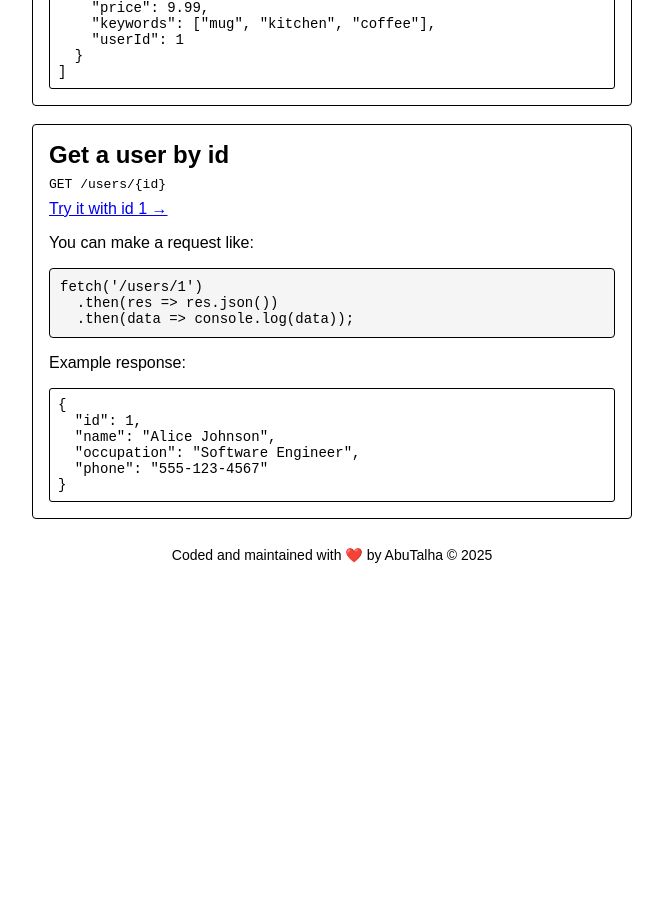
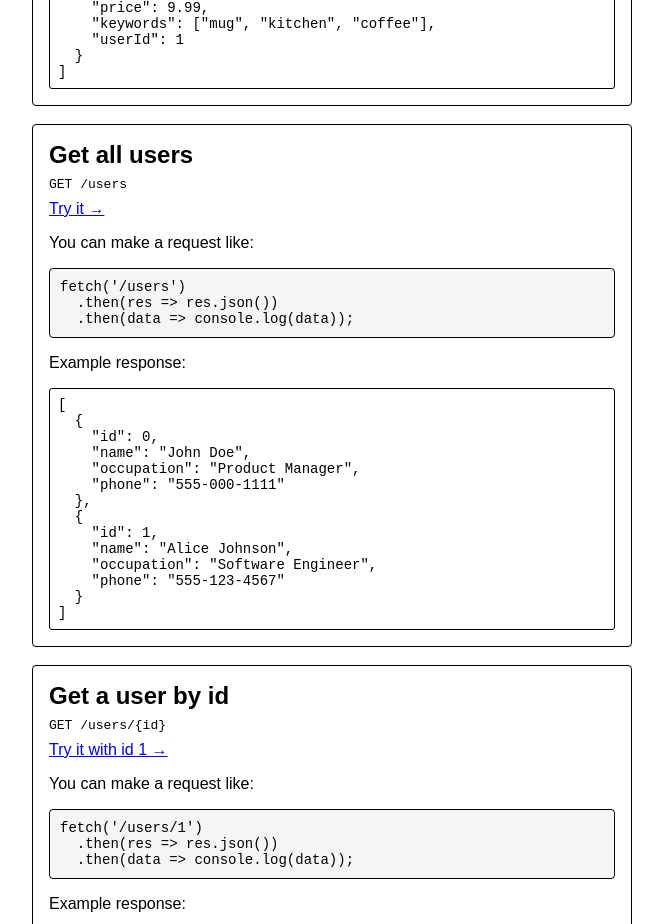
Before and after one commit to iamabutalha/DummyApi, a website: page index.html in a window 1280 px wide. Shown: the part 1860-2784 px from the top of the page, without its empty margins (308-971 px from the left). Before the commit the page ends 2473 px from the top, so only its background shows below. Drawn offline with Linux system fonts and the light colour scheme.

Commit message:
add get all users

```diff
--- a/index.html
+++ b/index.html
@@ -195,6 +195,36 @@ fetch('/products/user/1')
           >
         </div>
 
+        <!-- Get all users -->
+        <div class="card">
+          <h2 style="margin: 0 0 8px 0">Get all users</h2>
+          <code>GET /users</code>
+          <a href="/users" target="_blank">Try it →</a>
+          <p>You can make a request like:</p>
+          <pre class="example-code">
+fetch('/users')
+  .then(res => res.json())
+  .then(data => console.log(data));</pre
+          >
+          <p>Example response:</p>
+          <pre>
+[
+  {
+    "id": 0,
+    "name": "John Doe",
+    "occupation": "Product Manager",
+    "phone": "555-000-1111"
+  },
+  {
+    "id": 1,
+    "name": "Alice Johnson",
+    "occupation": "Software Engineer",
+    "phone": "555-123-4567"
+  }
+]</pre
+          >
+        </div>
+
         <!-- Get a user by id -->
         <div class="card">
           <h2 style="margin: 0 0 8px 0">Get a user by id</h2>
```
